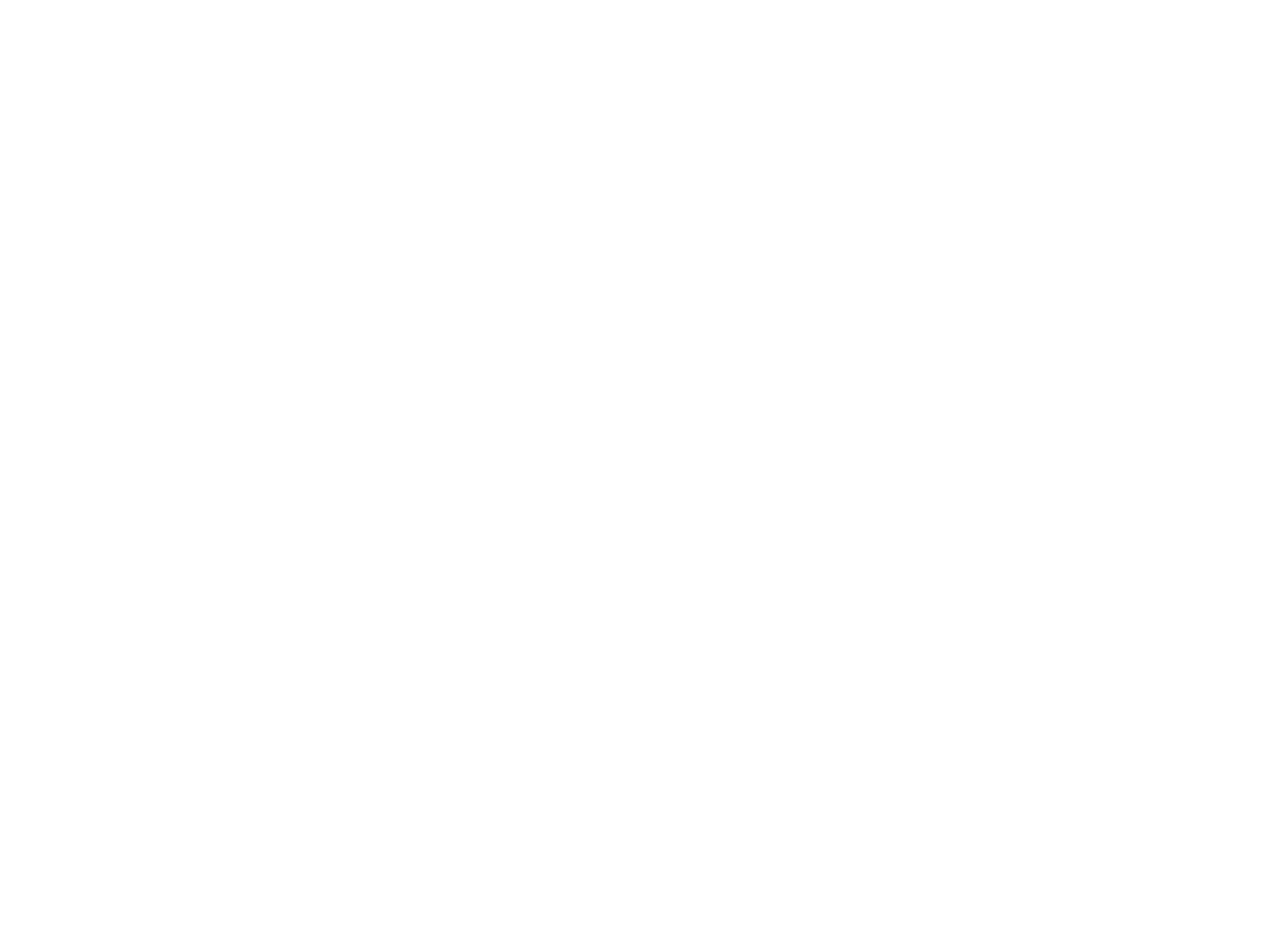
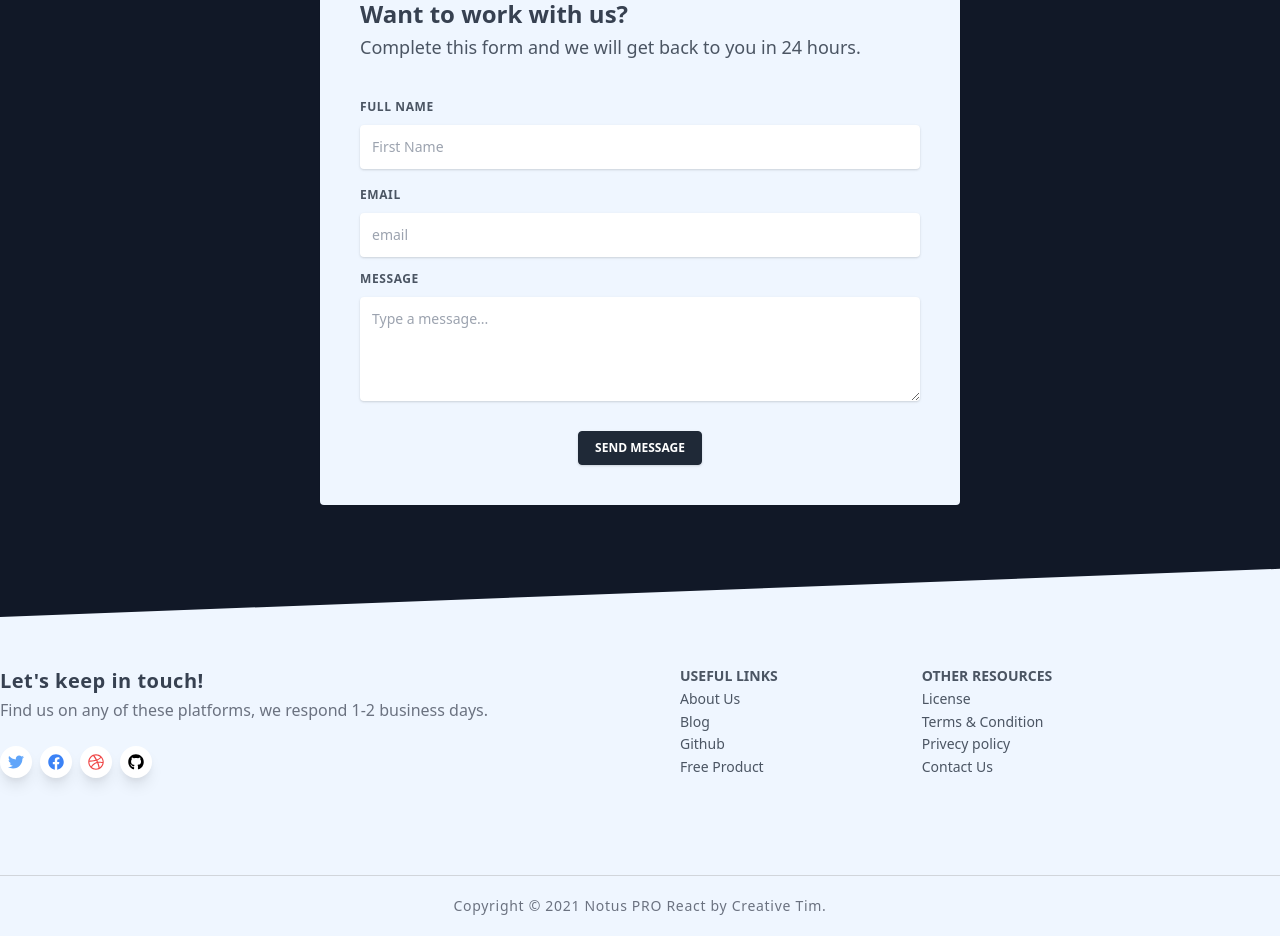
Before and after one commit to mahfuz4/react-lending, a React (Create React App) app: page / in a window 1280 px wide. Shown: the part 2080-3016 px from the top of the page. Before the commit the page ends 1732 px from the top, so only its background shows below. Built offline with nearby package versions, Linux system fonts and the light colour scheme.

Commit message:
New brunch

```diff
--- /dev/null
+++ b/src/Components/Footer/Footer.jsx
@@ -0,0 +1,60 @@
+import React from "react";
+import Iconimg from "./Iconimg";
+
+export default function Footer() {
+  return (
+    <section className="w-full bg-blue-50 ">
+      <div className="max-w-7xl mx-auto py-24 -mt-12 border-b border-gray-300 flex">
+        <div className="w-full lg:w-6/12 ">
+          <h1 className="text-xl tracking-wide font-semibold text-gray-700 leading-relaxed	">
+            Let's keep in touch!
+          </h1>
+          <p className="text-base text-gray-500">
+            Find us on any of these platforms, we respond 1-2 business days.
+          </p>
+          <Iconimg className="" />
+        </div>
+        <div className="ml-20 w-full lg:w-6/12 flex gap-36">
+          <div className="text-sm text-gray-600 leading-relaxed">
+            <h2 className="  font-semibold">USEFUL LINKS</h2>
+            <ul className="list-none">
+              <li>
+                <a href="www.local.com">About Us</a>
+              </li>
+              <li>
+                <a href="www.local.com">Blog</a>
+              </li>
+              <li>
+                <a href="www.local.com">Github</a>
+              </li>
+              <li>
+                <a href="www.local.com">Free Product</a>
+              </li>
+            </ul>
+          </div>
+
+          <div className="text-sm text-gray-600 leading-relaxed">
+            <h2 className="  font-semibold">OTHER RESOURCES</h2>
+            <ul className="list-none">
+              <li>
+                <a href="www.local.com">License</a>
+              </li>
+              <li>
+                <a href="www.local.com">Terms & Condition</a>
+              </li>
+              <li>
+                <a href="www.local.com">Privecy policy</a>
+              </li>
+              <li>
+                <a href="www.local.com">Contact Us</a>
+              </li>
+            </ul>
+          </div>
+        </div>
+      </div>
+      <div className="py-5 text-sm tracking-wider	 text-gray-500 text-center">
+        <p>Copyright © 2021 Notus PRO React by Creative Tim.</p>
+      </div>
+    </section>
+  );
+}
--- /dev/null
+++ b/src/Components/Footer/Icon.jsx
@@ -0,0 +1,16 @@
+import React from "react";
+
+export default function Icon({ url, icon_1 }) {
+  return (
+    <div>
+      <a
+        type="button"
+        target="blank"
+        className="bg-white text-regular shadow-lg font-normal p-2 items-center justify-center align-center rounded-full outline-none focus:outline-none mr-2 inline-flex"
+        href={url}
+      >
+        <i className={icon_1}></i>
+      </a>
+    </div>
+  );
+}
--- /dev/null
+++ b/src/Components/Footer/Iconimg.jsx
@@ -0,0 +1,35 @@
+import React from "react";
+import Icon from "./Icon";
+
+const icon_img = [
+  {
+    id: 1,
+    url: "www.facebook.com",
+    icon_1: "fab fa-twitter text-blue-400",
+  },
+  {
+    id: 2,
+    url: "www.facebook.com",
+    icon_1: "fab fa-facebook text-blue-500",
+  },
+  {
+    id: 3,
+    url: "www.facebook.com",
+    icon_1: "fab fa-dribbble text-red-500",
+  },
+  {
+    id: 4,
+    url: "www.facebook.com",
+    icon_1: "fab fa-github",
+  }
+];
+
+export default function Iconimg() {
+  return (
+    <div className="mt-6 lg:mb-0 mb-6 flex ">
+      {icon_img.map(({ id, url, icon_1 }) => (
+        <Icon key={id} url={url} icon_1={icon_1} />
+      ))}
+    </div>
+  );
+}
--- /dev/null
+++ b/src/Components/Input/Input.jsx
@@ -0,0 +1,63 @@
+import React from "react";
+
+export default function Input() {
+  return (
+    <section className="py-28 bg-gray-900 text-white sm-css md:md-css ">
+      <div className="text-center w-full lg:w-8/12 mx-auto mb-14">
+        <button className="uppercase text-green-600 text-xs px-2 py-1 rounded bg-green-300 font-semibold">
+          message us
+        </button>
+        <h1 className="font-bold text-xl lg:text-3xl my-2 leading-relaxed">
+          Type in the bellow form
+        </h1>
+        <p className="text-xl text-gray-400">
+          They say there's no future for the street rascals, nothing for them,
+          leave them to fall. But it isn't always how you would like it to be,
+          especially when you do nothing for yourself.
+        </p>
+      </div>
+      <div className=" w-full lg:w-6/12 mx-auto text-gray-600 bg-blue-50 shadow-sm p-10 rounded ">
+        <h1 className="text-gray-700 text-2xl font-bold leading-relaxed">
+          Want to work with us?
+        </h1>
+        <p className="text-gray-600 text-lg mb-8">
+          Complete this form and we will get back to you in 24 hours.
+        </p>
+
+        <label className="uppercase tracking-wider leading-relaxed text-xs font-bold ">
+          full name
+        </label>
+        <input
+          className="mt-2 px-3 py-3 placeholder-blueGray-400 text-blueGray-500 bg-white rounded text-sm shadow focus:outline-none focus:ring w-full ease-linear transition-all duration-150 border-transparent mb-3 "
+          placeholder="First Name"
+          type="text"
+        />
+
+        <label className="uppercase tracking-wider leading-relaxed text-xs font-bold ">
+          email
+        </label>
+        <input
+          className="my-2 px-3 py-3 placeholder-blueGray-400 text-blueGray-500 bg-white rounded text-sm shadow focus:outline-none focus:ring w-full ease-linear transition-all duration-150 border-transparent "
+          placeholder="email"
+          type="text"
+        />
+        <label className="uppercase tracking-wider leading-relaxed text-xs font-bold text-gray-600 ">
+          MESSAGE
+        </label>
+        <textarea
+          placeholder="Type a message..."
+          type="textarea"
+          rows="4"
+          cols="80"
+          className="mt-2 px-3 py-3 placeholder-blueGray-400 text-blueGray-500 bg-white rounded text-sm shadow focus:outline-none focus:ring w-full ease-linear transition-all duration-150 border-transparent "
+          autocomplete="off"
+        ></textarea>
+        <div className="text-center">
+          <button className="mt-6 text-xs px-4 py-2 shadow hover:shadow-md  bg-gray-800 border-gray-800 active:bg-gray-900 active:border-blueGray-900 rounded outline-none focus:outline-none align-middle transition-all duration-150 ease-in-out uppercase border border-solid font-bold text-white">
+            send message
+          </button>
+        </div>
+      </div>
+    </section>
+  );
+}
--- a/src/Components/Pages/Home.jsx
+++ b/src/Components/Pages/Home.jsx
@@ -1,8 +1,10 @@
-import React from 'react'
-import Burned from '../Burned'
-import Hero from '../Hero'
-import Nav from '../Nav/Nav'
-import WorkingUs from '../WorkingWithUs/WorkingUs'
+import React from "react";
+import Burned from "../Burned";
+import Footer from "../Footer/Footer";
+import Hero from "../Hero";
+import Input from "../Input/Input";
+import Nav from "../Nav/Nav";
+import WorkingUs from "../WorkingWithUs/WorkingUs";
 
 export default function Home() {
   return (
@@ -13,6 +15,10 @@
         <Burned />
         <WorkingUs />
       </div>
+      <Input/>
+      <Footer />
     </>
-    )
+
+
+  );
 }
```
Lines whose indentation alone changed are shown as unchanged.
